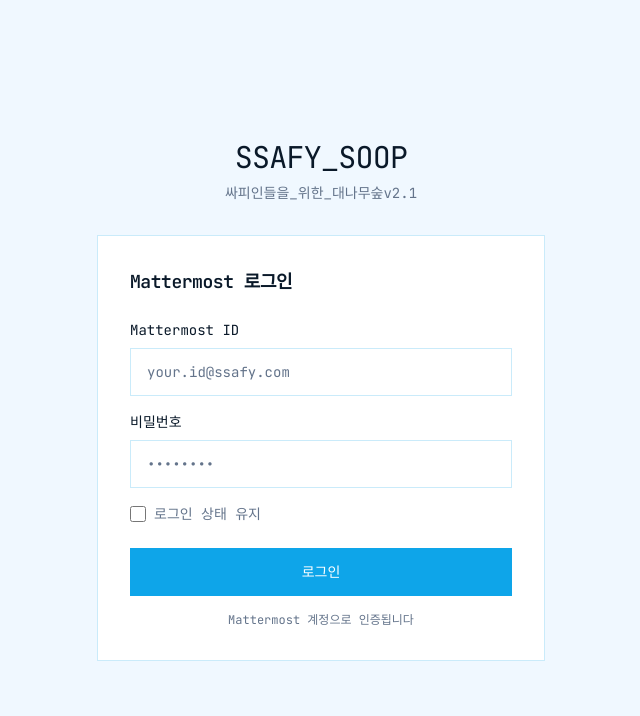
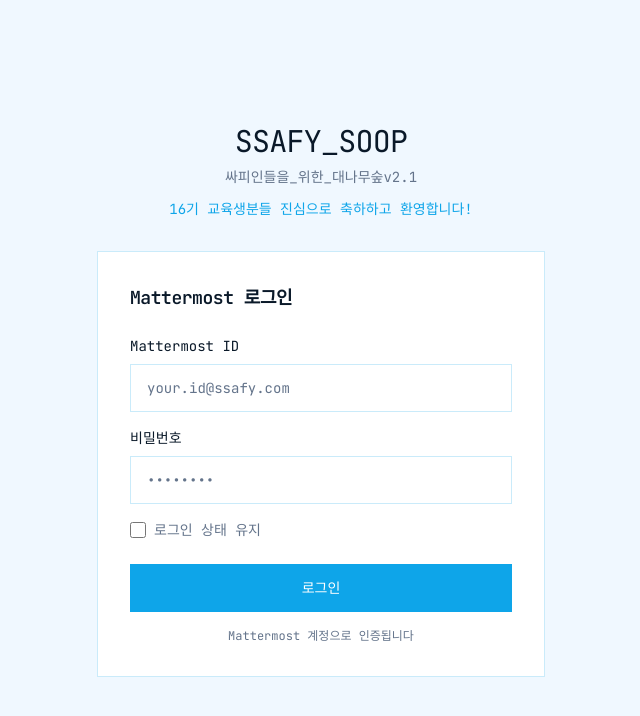
Before and after one commit to rilac/SSAFY_BLIND, a React (Vite) app in the folder frontend/: page /login in a window 1280 px wide. Shown: the top 716 px of the page, without its empty margins (319-959 px from the left). Built offline with nearby package versions, Linux system fonts and the light colour scheme; no server answers; the HTML template or start-up script is replaced by a standard one; a web font is replaced by a local one.

Commit message:
"chore:16기분들 환영해요~"

```diff
--- a/frontend/src/pages/LoginPage.jsx
+++ b/frontend/src/pages/LoginPage.jsx
@@ -43,6 +43,7 @@
         <div className="mb-8 text-center">
           <h1 className="text-3xl font-mono tracking-tight mb-2">SSAFY_SOOP</h1>
           <p className="text-sm font-mono text-muted-foreground">싸피인들을_위한_대나무숲v2.1</p>
+          <p className="text-sm font-mono text-primary mt-3">16기 교육생분들 진심으로 축하하고 환영합니다!</p>
         </div>
 
         <form onSubmit={handleLogin} onKeyDown={submitOnEnter} className="border border-border bg-card p-6 sm:p-8">
```
Also changed, not shown: 1 other file (tests, documents, lock files or other folders).
